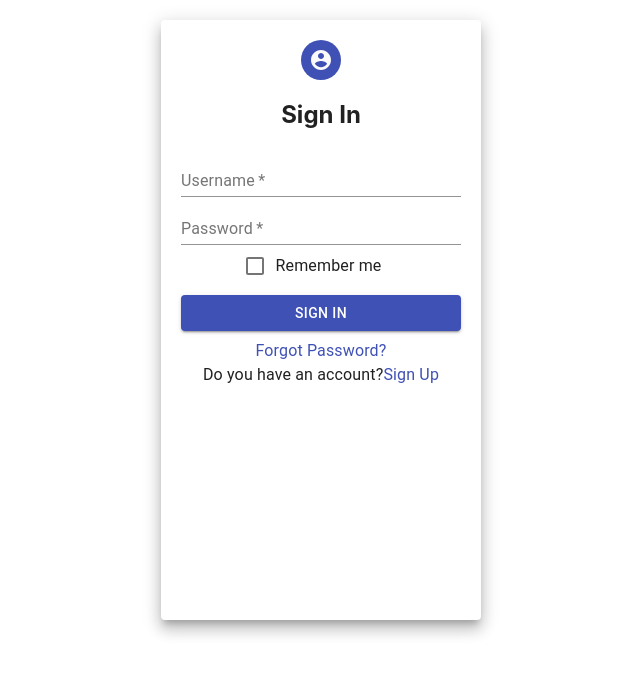
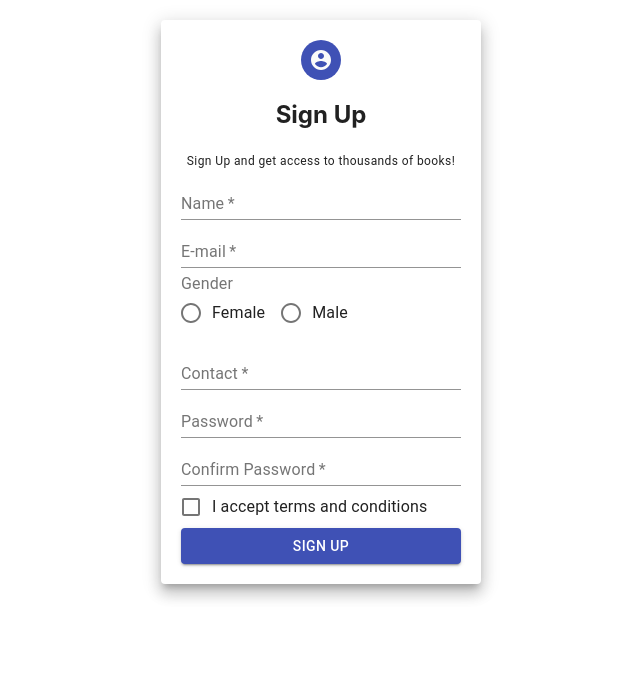
Before and after one commit to inferno080/ADBMS-mini-project, a React (Create React App) app in the folder fundaa-app/: page / in a window 1280 px wide. Shown: the top 674 px of the page, without its empty margins (319-959 px from the left). Built offline with nearby package versions, Linux system fonts and the light colour scheme.

Commit message:
Sign up form dummy

```diff
--- a/fundaa-app/src/App.js
+++ b/fundaa-app/src/App.js
@@ -1,10 +1,12 @@
 import './App.css';
 import Login from './components/login';
+import Signup from './components/signup';
 
 function App() {
   return (
     <div className="App">
-          <Login/>
+          {/*<Login/>*/}
+          <Signup/>
     </div>
   );
 }
--- a/fundaa-app/src/components/login.js
+++ b/fundaa-app/src/components/login.js
@@ -8,7 +8,7 @@ const Login =()=> {
 
     const paperstyle = {padding:20 , height: '70vh',width: 280 , margin: "20px auto" }
     const avatarstyle = {backgroundColor : '#3f51b5'}
-    const buttonstyle = {margin: '8px 0'}
+    const gap = {margin: '8px 0'}
     return(
         <Grid>
             <Paper elevation={10} style={paperstyle}>
@@ -17,7 +17,7 @@ const Login =()=> {
                     <h2>Sign In</h2>
                 </Grid>
                 <TextField label='Username' placeholder='Enter Username' fullWidth required></TextField>
-                <TextField label='Password' placeholder='Enter Password' type='password' fullWidth required></TextField>
+                <TextField style={gap} label='Password' placeholder='Enter Password' type='password' fullWidth required></TextField>
                 <FormControlLabel
                     control={
                         <Checkbox
@@ -27,8 +27,8 @@ const Login =()=> {
                     }
                     label="Remember me"
                 />
-                <Button type="submit" color="primary" variant="contained" style={buttonstyle} fullWidth>Sign in</Button>
-                <Typography>
+                <Button type="submit" color="primary" variant="contained" style={gap} fullWidth>Sign in</Button>
+                <Typography style={gap}>
                     <Link href='#'>
                         Forgot Password?
                     </Link>
@@ -43,5 +43,4 @@ const Login =()=> {
 
     )
 }
-
 export default Login
--- /dev/null
+++ b/fundaa-app/src/components/signup.js
@@ -0,0 +1,52 @@
+import React from 'react'
+import Radio from '@material-ui/core/Radio';
+import RadioGroup from '@material-ui/core/RadioGroup';
+import AccountCircleRoundedIcon from '@material-ui/icons/AccountCircleRounded';
+import { Grid, Paper, Avatar, TextField, Button, Typography, Link } from '@material-ui/core'
+import FormControlLabel from '@material-ui/core/FormControlLabel'
+import FormLabel from '@material-ui/core/FormLabel'
+import FormControl from '@material-ui/core/FormControl'
+import Checkbox from '@material-ui/core/Checkbox'
+
+const Signup =()=> {
+
+    const paperstyle = {padding:20, width: 280 , margin: "20px auto" }
+    const avatarstyle = {backgroundColor : '#3f51b5'}
+    const gap = {margin: '8px 0'}
+
+    return(
+        <Grid>
+            <Paper elevation={10} style={paperstyle}>
+                <Grid align="center">
+                    <Avatar style={avatarstyle}><AccountCircleRoundedIcon/></Avatar>
+                    <h2>Sign Up</h2>
+                </Grid>
+
+                <Typography variant='caption'>Sign Up and get access to thousands of books!</Typography>
+                <Grid align ="left">
+                <form>
+                <TextField label='Name'  fullWidth required></TextField>
+                <TextField label='E-mail' fullWidth required></TextField>
+                <FormControl style={gap} component="fieldset">
+                    <FormLabel component="legend">Gender</FormLabel>
+                        <RadioGroup aria-label="gender" name="gender" style={{ display: 'initial' }}>
+                            <FormControlLabel value="female" control={<Radio />} label="Female" />
+                            <FormControlLabel value="male" control={<Radio />} label="Male" />
+                    </RadioGroup>
+                </FormControl>
+                <TextField label='Contact' fullWidth required></TextField>
+                <TextField label='Password' type='password' fullWidth required></TextField>
+                <TextField label='Confirm Password' type='password' fullWidth required></TextField>
+                <FormControlLabel
+                        control={<Checkbox name="checkedA" />}
+                        label="I accept terms and conditions"
+                />
+                <Button type="submit" color="primary" variant="contained" fullWidth>Sign up</Button>
+                </form>
+                </Grid>
+            </Paper>
+        </Grid>
+
+    )
+}
+export default Signup
```
